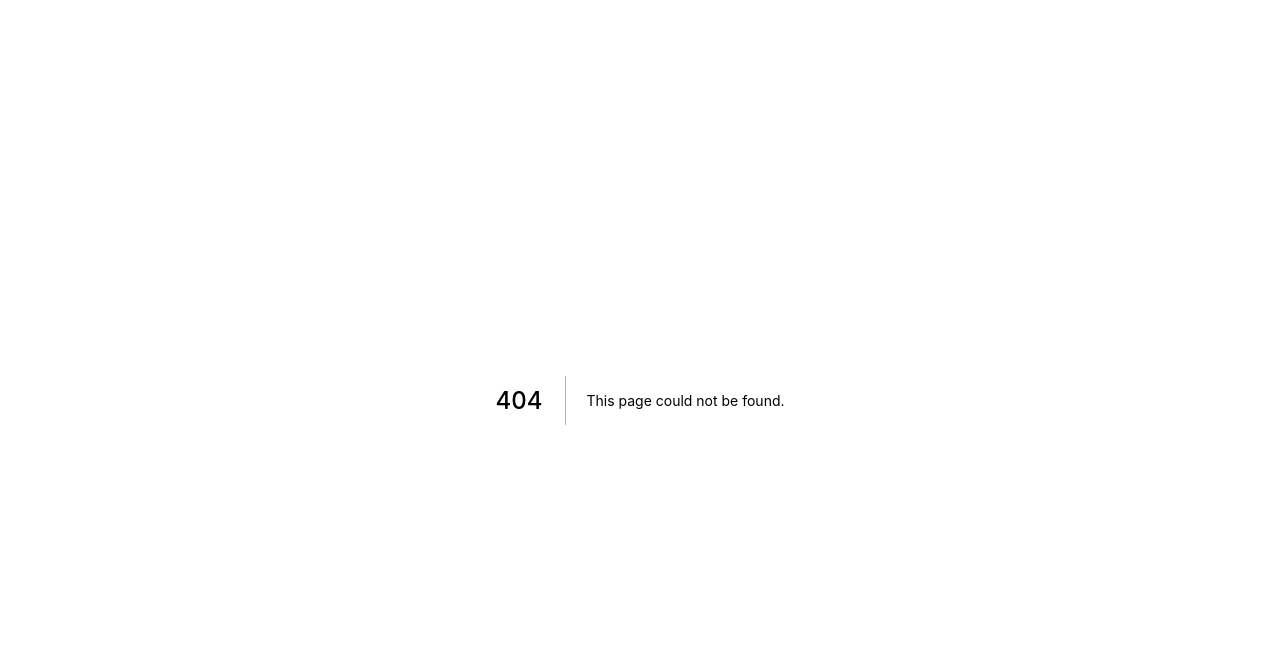
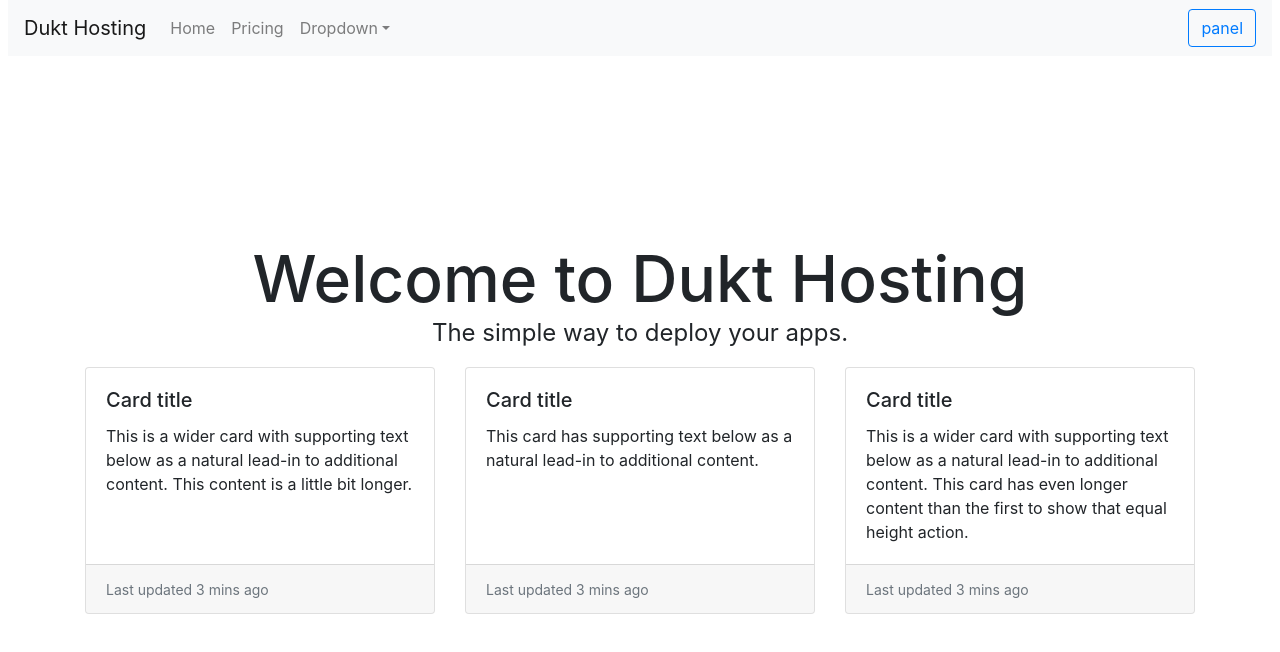
Before and after one commit to Dukt-Hosting/homepage, a Next.js app: page /pricing in a window 1280 px wide. Before the commit this address had no page. Shown: the top 652 px of the page. Built offline with nearby package versions, Linux system fonts and the light colour scheme.

Commit message:
I really dont know what to write for this commit message so I'll just keep dragging it on until I get tired of typing so that will probably abouttttt... now.

```diff
--- a/componenets/NavBar.js
+++ b/componenets/NavBar.js
@@ -8,7 +8,7 @@ export default function NavBar(props) {
         <Navbar.Collapse id="basic-navbar-nav">
           <Nav className="mr-auto">
             <Nav.Link href="/">Home</Nav.Link>
-            <Nav.Link href="panel.dukthosting.net">Panel</Nav.Link>
+            <Nav.Link href="/pricing">Pricing</Nav.Link>
             <NavDropdown title="Dropdown" id="basic-nav-dropdown">
               <NavDropdown.Item href="#action/3.1">Action</NavDropdown.Item>
               <NavDropdown.Item href="#action/3.2">Another action</NavDropdown.Item>
@@ -17,10 +17,7 @@ export default function NavBar(props) {
               <NavDropdown.Item href="#action/3.4">Separated link</NavDropdown.Item>
             </NavDropdown>
           </Nav>
-          <Form inline>
-            <FormControl type="text" placeholder="Search" className="mr-sm-2" />
-            <Button variant="outline-success">Search</Button>
-          </Form>
+          <Button variant="outline-primary" href="https://panel.dukthosting.net">panel</Button>
         </Navbar.Collapse>
       </Navbar>
     )
--- /dev/null
+++ b/pages/pricing.js
@@ -0,0 +1,69 @@
+import NavBar from '../componenets/NavBar.js'
+import Head from 'next/head'
+import styles from '../styles/Home.module.css'
+import { CardDeck, Card, Container } from 'react-bootstrap'
+
+export default function Pricing () {
+    return (
+      <div className={styles.container}>
+        <Head>
+            <title>Dukt Hosting</title>
+            <link rel="icon" href="/favicon.ico" />
+        </Head>
+
+        <NavBar brand="Dukt Hosting"></NavBar>
+
+        <main className={styles.main}>
+            <h1 className={styles.title}>
+                Welcome to Dukt Hosting
+            </h1>
+
+            <p className={styles.description}>
+                The simple way to deploy your apps.
+            </p>
+
+            <Container fluid="lg">
+                <CardDeck>
+                    <Card>
+                        <Card.Body>
+                        <Card.Title>Card title</Card.Title>
+                        <Card.Text>
+                            This is a wider card with supporting text below as a natural lead-in to
+                            additional content. This content is a little bit longer.
+                        </Card.Text>
+                        </Card.Body>
+                        <Card.Footer>
+                        <small className="text-muted">Last updated 3 mins ago</small>
+                        </Card.Footer>
+                    </Card>
+                    <Card>
+                        <Card.Body>
+                        <Card.Title>Card title</Card.Title>
+                        <Card.Text>
+                            This card has supporting text below as a natural lead-in to additional
+                            content.{' '}
+                        </Card.Text>
+                        </Card.Body>
+                        <Card.Footer>
+                        <small className="text-muted">Last updated 3 mins ago</small>
+                        </Card.Footer>
+                    </Card>
+                    <Card>
+                        <Card.Body>
+                        <Card.Title>Card title</Card.Title>
+                        <Card.Text>
+                            This is a wider card with supporting text below as a natural lead-in to
+                            additional content. This card has even longer content than the first to
+                            show that equal height action.
+                        </Card.Text>
+                        </Card.Body>
+                        <Card.Footer>
+                        <small className="text-muted">Last updated 3 mins ago</small>
+                        </Card.Footer>
+                    </Card>
+                </CardDeck>
+            </Container>
+        </main>
+      </div>
+    )
+}
```
Also changed, not shown: pages/_error.js (added, +10 -0 lines), pages/index.js (+1 -19 lines).
